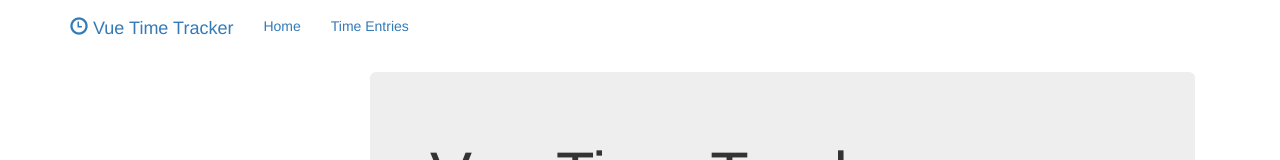
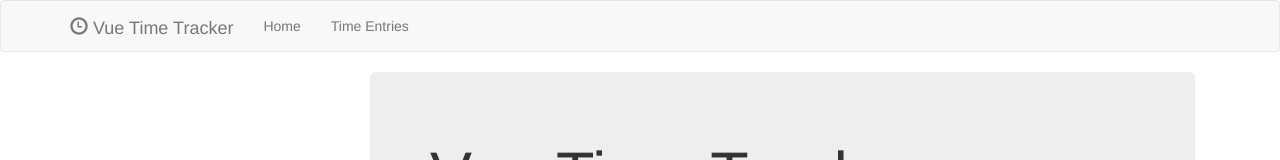
Before and after one commit to michalzagrodzki/Vue-Tutorial, a Vue app: page / in a window 1280 px wide. Shown: the top 160 px of the page. Built offline with nearby package versions, Linux system fonts and the light colour scheme; what vue-resource would draw is missing.

Commit message:
Correct spelling error in navbar element.

```diff
--- a/src/App.vue
+++ b/src/App.vue
@@ -1,7 +1,7 @@
 <template>
 
   <div id="wrapper">
-    <nav class="navbar navar-default">
+    <nav class="navbar navbar-default">
       <div class="container">
         <a class="navbar-brand" href="#">
           <i class="glyphicon glyphicon-time"></i>
```
